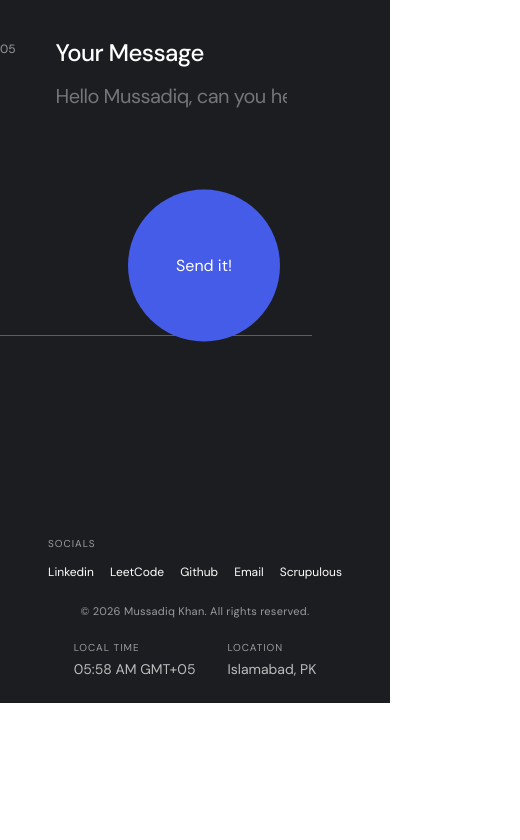
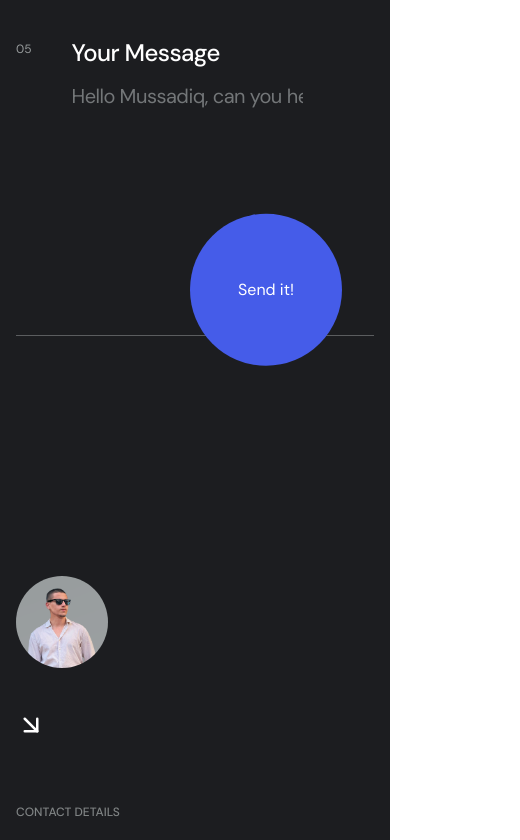
Before and after one commit to mussadiqkhan6886/portfolionew, a Next.js app: page /contact in a window 390 px wide. Shown: the part 1052-1892 px from the top of the page, 520 px wide, since content can reach past the window. Before the commit the page ends 1755 px from the top, so only its background shows below. Built offline with nearby package versions, Linux system fonts and the light colour scheme.

Commit message:
making it responsive

```diff
--- a/app/contact/page.tsx
+++ b/app/contact/page.tsx
@@ -7,8 +7,8 @@ import { FiArrowDownRight } from "react-icons/fi";
 
 const Contact = () => {
   return (
-    <main className="bg-text text-white py-20">
-      <section className="max-w-4xl flex justify-between w-full mx-auto relative">
+    <main className="bg-text text-white py-20 px-4 xl:px-0">
+      <section className="max-w-4xl flex flex-col md:flex-row justify-between w-full mx-auto relative">
         <section className="py-20">
           <h1 className="text-[clamp(42px,7vw,84px)] tracking-tight leading-none">Let's start a <br /> project together</h1>
           <div className="w-full relative pt-30 pb-40 border-b border-gray/50">
@@ -68,7 +68,7 @@ const Contact = () => {
             </form>
           </div>
         </section>
-        <section className="w-[20%] pt-40">
+        <section className="w-[30%] lg:w-[20%] pt-40">
           <div className="relative mb-34">
             <Image
               src="/img3.png"
```
